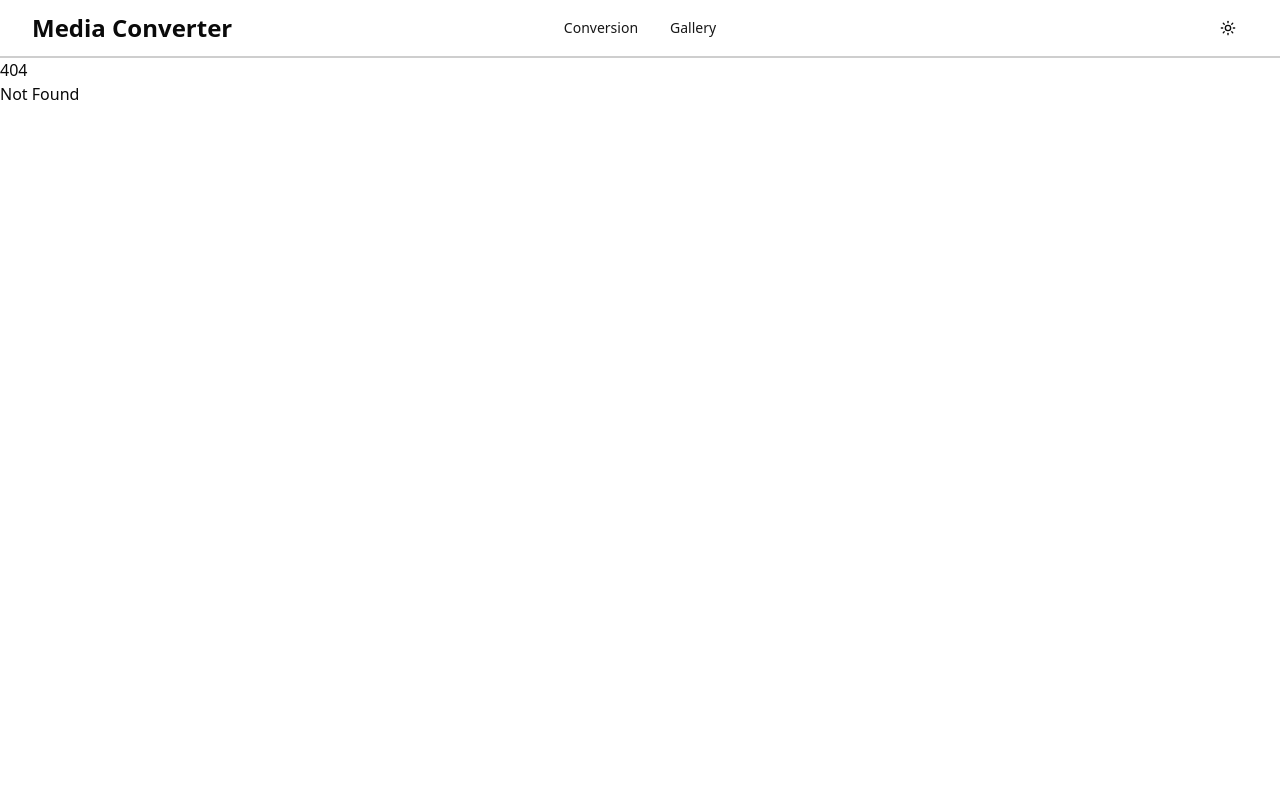
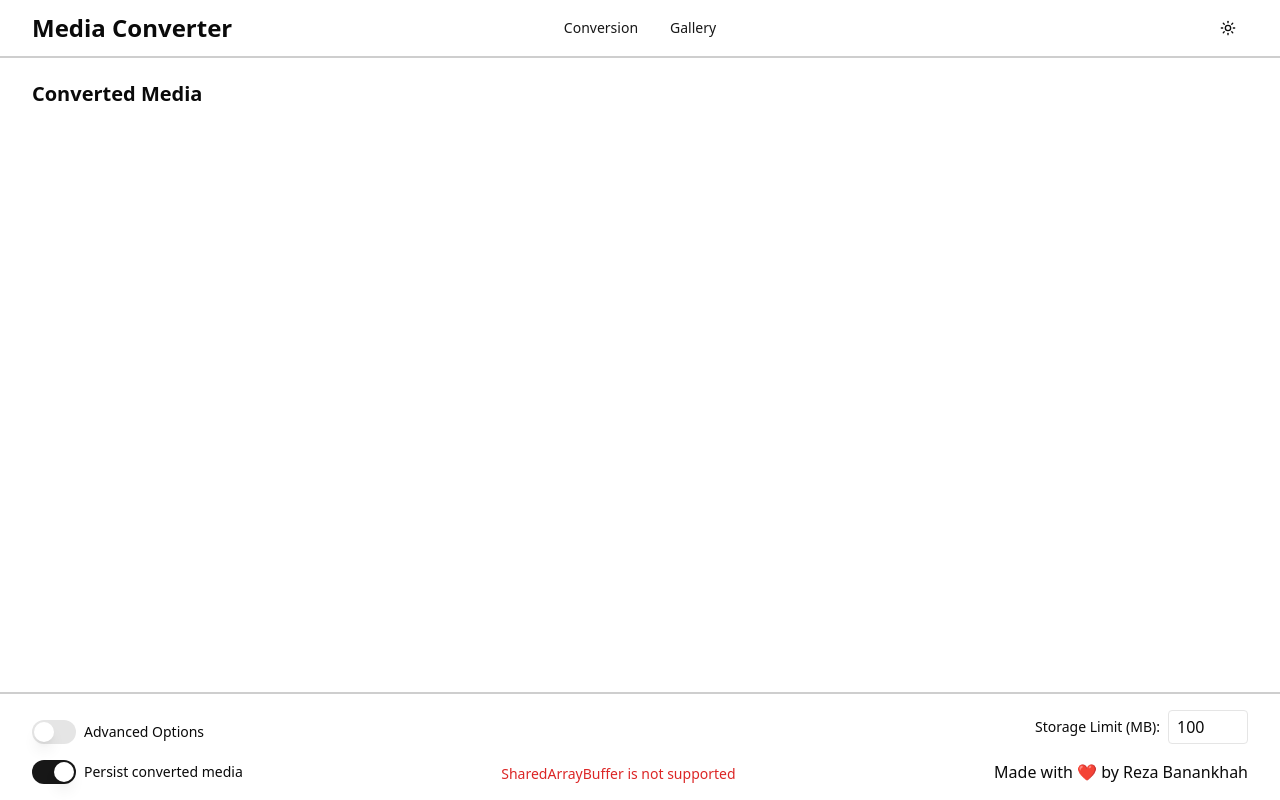
Before and after one commit to rcb123/MediaConverter, a SvelteKit app: page /gallery in a window 1280 px wide. Before the commit this address had no page. Built offline with nearby package versions, Linux system fonts and the light colour scheme.

Commit message:
Move gallery to separate screen

```diff
--- a/src/components/Dropzone.svelte
+++ b/src/components/Dropzone.svelte
@@ -1,5 +1,5 @@
 <script lang="ts">
-	import { get, writable, type Writable } from 'svelte/store';
+	import { writable, type Writable } from 'svelte/store';
 	import type { Snippet } from 'svelte';
 	import { groupedConvertedMedia } from '$lib/storage';
 	import { createEventDispatcher } from 'svelte';
--- /dev/null
+++ b/src/components/Footer.svelte
@@ -0,0 +1,51 @@
+<script>
+	import { persistMedia, storageLimitMB } from '$lib/storage';
+	import { Switch } from '$components/ui/switch';
+	import { Label } from '$components/ui/label';
+	import { advancedMode } from '$lib/stores';
+</script>
+
+<footer class="w-full border-t-2 border-foreground/20 py-4">
+	<div class="container flex items-end justify-between">
+		<div class="flex flex-col gap-4">
+			<div class="flex items-center space-x-2">
+				<Switch id="advanced-mode" bind:checked={$advancedMode} />
+				<Label for="advanced-mode">Advanced Options</Label>
+			</div>
+			<div class="flex items-center space-x-2">
+				<Switch id="persist-media" bind:checked={$persistMedia} />
+				<Label for="persist-media">Persist converted media</Label>
+			</div>
+		</div>
+
+		{#if typeof SharedArrayBuffer !== 'undefined'}
+			<p class="text-sm text-foreground/60">SharedArrayBuffer is supported</p>
+		{:else}
+			<p class="text-sm text-destructive">SharedArrayBuffer is not supported</p>
+		{/if}
+
+		<div class="flex flex-col gap-4">
+			<div class="flex items-center justify-end space-x-2">
+				<Label for="storage-limit">Storage Limit (MB):</Label>
+				<input
+					id="storage-limit"
+					type="number"
+					bind:value={$storageLimitMB}
+					min="1"
+					max="1000"
+					class="w-20 rounded border px-2 py-1"
+				/>
+			</div>
+
+			<div class="flex items-center justify-end gap-2">
+				<a
+					href="https://rezab.vercel.app"
+					class="rounded-sm underline-offset-4 hover:underline"
+					target="_blank"
+				>
+					Made with ❤️ by Reza Banankhah
+				</a>
+			</div>
+		</div>
+	</div>
+</footer>
--- /dev/null
+++ b/src/components/Gallery.svelte
@@ -0,0 +1,57 @@
+<script>
+	import { convertedMedia, deleteAllMedia, groupedConvertedMedia } from '$lib/storage';
+	import { mediaType, previewUrl, showMediaPreviewModal } from '$lib/stores';
+	import { Download, Trash2 } from 'lucide-svelte';
+	import { Button } from '$components/ui/button';
+	import { downloadAllMedia } from '$lib/utils';
+
+	import ImageItem from './ImageItem.svelte';
+</script>
+
+<section>
+	<div class="flex items-center justify-between gap-4 pb-2">
+		<div class="flex h-10 items-center">
+			<h2 class="text-xl font-semibold">Converted Media</h2>
+		</div>
+		{#if $convertedMedia.length > 0}
+			<div class="flex gap-2">
+				<Button onclick={downloadAllMedia} disabled={$convertedMedia.length === 0} variant="ghost">
+					Download All
+					<Download class="ml-2 h-4 w-4" />
+				</Button>
+				<Button
+					onclick={deleteAllMedia}
+					disabled={$convertedMedia.length === 0}
+					variant="ghost"
+					class="text-destructive"
+				>
+					Delete All
+					<Trash2 class="ml-2 h-4 w-4" />
+				</Button>
+			</div>
+		{/if}
+	</div>
+	{#each Object.entries($groupedConvertedMedia) as [group, items]}
+		{#if Array.isArray(items) && items.length > 0}
+			<div class="mb-6">
+				<h3
+					class="mb-2 border-b border-foreground/30 pb-1 text-lg font-medium tracking-wide text-foreground/80"
+				>
+					{group}
+				</h3>
+				<div class="grid grid-cols-1 gap-4 sm:grid-cols-2 md:grid-cols-3">
+					{#each items.sort((a, b) => b.date.getTime() - a.date.getTime()) as item (item.id)}
+						<ImageItem
+							{item}
+							on:preview={(event) => {
+								previewUrl.set(event.detail);
+								mediaType.set('image');
+								showMediaPreviewModal.set(true);
+							}}
+						/>
+					{/each}
+				</div>
+			</div>
+		{/if}
+	{/each}
+</section>
--- a/src/lib/stores.ts
+++ b/src/lib/stores.ts
@@ -4,6 +4,8 @@ import type { AudioOptions, ImageOptions, VideoOptions } from '$lib/ffmpeg';
 import type { MediaFormat } from '$lib/media';
 
 export const mediaType = writable<MediaType | null>(null);
+export const previewUrl = writable<string | null>(null);
+export const showMediaPreviewModal = writable(false);
 export const advancedMode = writable(false);
 export const loading = writable(false);
 export const isFFmpegInitialized = writable(false);
--- a/src/routes/+layout.svelte
+++ b/src/routes/+layout.svelte
@@ -1,9 +1,12 @@
 <script lang="ts">
+	import { previewUrl, showMediaPreviewModal } from '$lib/stores';
 	import { Toaster } from '$components/ui/sonner';
 	import { ModeWatcher } from 'mode-watcher';
 	import { inject } from '@vercel/analytics';
 
+	import MediaPreviewModal from '$components/MediaPreviewModal.svelte';
 	import Header from '$components/Header.svelte';
+	import Footer from '$components/Footer.svelte';
 
 	import '../app.css';
 
@@ -14,7 +17,9 @@
 
 <ModeWatcher />
 <Toaster />
-<div class="flex min-h-screen flex-col">
+<MediaPreviewModal showModal={showMediaPreviewModal} {previewUrl} />
+<div class="flex min-h-screen flex-col justify-between">
 	<Header />
 	{@render children()}
+	<Footer />
 </div>
--- a/src/routes/+page.svelte
+++ b/src/routes/+page.svelte
@@ -1,17 +1,12 @@
 <script lang="ts">
-	import { downloadAllMedia, groupConvertedMedia, updatePreview } from '$lib/utils';
-	import { advancedMode, loading, mediaType, options } from '$lib/stores';
-	import { Download, Trash2 } from 'lucide-svelte';
-	import { Switch } from '$components/ui/switch';
-	import { Button } from '$components/ui/button';
-	import { Label } from '$components/ui/label';
+	import { groupConvertedMedia, updatePreview } from '$lib/utils';
+	import { loading, mediaType, options, previewUrl } from '$lib/stores';
 	import { writable, get } from 'svelte/store';
 	import { browser } from '$app/environment';
 	import { toast } from 'svelte-sonner';
 	import { onMount } from 'svelte';
 	import {
 		convertedMedia,
-		deleteAllMedia,
 		enforceStorageLimit,
 		togglePersistMedia,
 		updateStorageLimit,
@@ -23,15 +18,11 @@
 	} from '$lib/storage';
 	import FileConversionModal from '$components/FileConversionModal.svelte';
 	import Dropzone from '$components/Dropzone.svelte';
-	import ImageItem from '$components/ImageItem.svelte';
-	import MediaPreviewModal from '$components/MediaPreviewModal.svelte';
 	import FFmpegWrapper from '$lib/ffmpeg';
 
 	// Stores
-	const previewUrl = writable<string | null>(null);
 	const selectedFiles = writable<File[]>([]);
 	const showFileConversionModal = writable(false);
-	const showMediaPreviewModal = writable(false);
 	const isDraggingOver = writable(false);
 	const loadingStoredMedia = writable(true);
 
@@ -141,8 +132,8 @@
   ----------- High Level Layout ----------
   1. Header
     * Logo or app name on far left
-    * Navigation / Tabs in the middle ("Gallery", "Settings", etc.)
-    * Global actions on far right (Simple/Advanced mode, Toggling dark/light mode, etc.)
+    * Navigation / Tabs in the middle (Conversion screen and Gallery screen)
+    * Light/Dark mode toggle on the far right
   2. Main Workspace
     * Side Panel (Collapsible)
       - Batch Conversion List / Queue
@@ -150,10 +141,13 @@
       - Drag and Drop Area
       - Conversion panel with options
   3. Footer
+    * Options
+      - Advanced mode toggle
+      - Persist media toggle
+      - Storage limit input
     * Progress Bar
     * Status Indicators (number of items in queue, etc.)
-    * App version
-    * Links to GitHub, etc.
+    * Links to portfolio
   ----------- User Flow -----------
   1. Entry Point: User lands on the main "Convert" screen
   2. File Upload / Drag-and-Drop:
@@ -194,7 +188,7 @@
     Big empty space
  -->
 
-<Dropzone
+<!-- <Dropzone
 	{loadingStoredMedia}
 	{isDraggingOver}
 	on:fileSelected={async () => {
@@ -212,101 +206,4 @@
 	{selectedFiles}
 >
 	<FileConversionModal showModal={showFileConversionModal} {selectedFiles} {handleConversion} />
-	<MediaPreviewModal showModal={showMediaPreviewModal} {previewUrl} />
-	<section>
-		<div class="flex items-center justify-between gap-4 pb-2">
-			<div class="flex h-10 items-center">
-				<h2 class="text-xl font-semibold">Converted Media</h2>
-			</div>
-			{#if $convertedMedia.length > 0}
-				<div class="flex gap-2">
-					<Button
-						onclick={downloadAllMedia}
-						disabled={$convertedMedia.length === 0}
-						variant="ghost"
-					>
-						Download All
-						<Download class="ml-2 h-4 w-4" />
-					</Button>
-					<Button
-						onclick={deleteAllMedia}
-						disabled={$convertedMedia.length === 0}
-						variant="ghost"
-						class="text-destructive"
-					>
-						Delete All
-						<Trash2 class="ml-2 h-4 w-4" />
-					</Button>
-				</div>
-			{/if}
-		</div>
-		{#each Object.entries($groupedConvertedMedia) as [group, items]}
-			{#if Array.isArray(items) && items.length > 0}
-				<div class="mb-6">
-					<h3
-						class="mb-2 border-b border-foreground/30 pb-1 text-lg font-medium tracking-wide text-foreground/80"
-					>
-						{group}
-					</h3>
-					<div class="grid grid-cols-1 gap-4 sm:grid-cols-2 md:grid-cols-3">
-						{#each items.sort((a, b) => b.date.getTime() - a.date.getTime()) as item (item.id)}
-							<ImageItem
-								{item}
-								on:preview={(event) => {
-									previewUrl.set(event.detail);
-									mediaType.set('image');
-									showMediaPreviewModal.set(true);
-								}}
-							/>
-						{/each}
-					</div>
-				</div>
-			{/if}
-		{/each}
-	</section>
-</Dropzone>
-
-<footer class="w-full border-t-2 border-foreground/20 py-4">
-	<div class="container flex items-end justify-between">
-		<div class="flex flex-col gap-4">
-			<div class="flex items-center space-x-2">
-				<Switch id="advanced-mode" bind:checked={$advancedMode} />
-				<Label for="advanced-mode">Advanced Options</Label>
-			</div>
-			<div class="flex items-center space-x-2">
-				<Switch id="persist-media" bind:checked={$persistMedia} />
-				<Label for="persist-media">Persist converted media</Label>
-			</div>
-		</div>
-
-		{#if typeof SharedArrayBuffer !== 'undefined'}
-			<p class="text-sm text-foreground/60">SharedArrayBuffer is supported</p>
-		{:else}
-			<p class="text-sm text-destructive">SharedArrayBuffer is not supported</p>
-		{/if}
-
-		<div class="flex flex-col gap-4">
-			<div class="flex items-center justify-end space-x-2">
-				<Label for="storage-limit">Storage Limit (MB):</Label>
-				<input
-					id="storage-limit"
-					type="number"
-					bind:value={$storageLimitMB}
-					min="1"
-					max="1000"
-					class="w-20 rounded border px-2 py-1"
-				/>
-			</div>
-
-			<div class="flex items-center justify-end gap-2">
-				<a
-					href="https://rezab.vercel.app"
-					class="rounded-sm underline-offset-4 hover:underline"
-					target="_blank"
-				>
-					Made with ❤️ by Reza Banankhah
-				</a>
-			</div>
-		</div>
-	</div>
-</footer>
+</Dropzone> -->
--- /dev/null
+++ b/src/routes/gallery/+page.svelte
@@ -0,0 +1,7 @@
+<script lang="ts">
+	import Gallery from '$components/Gallery.svelte';
+</script>
+
+<main class="container relative mx-auto flex-grow py-4">
+	<Gallery />
+</main>
```
